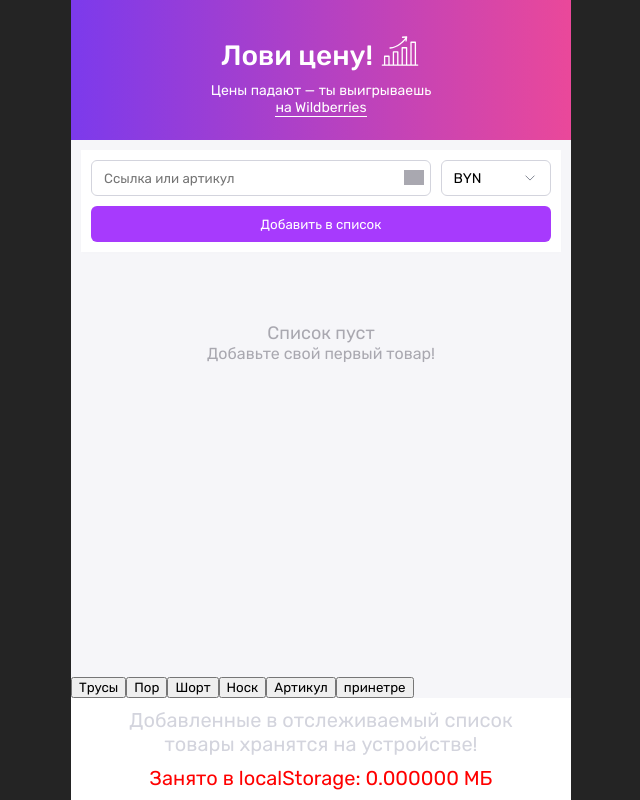
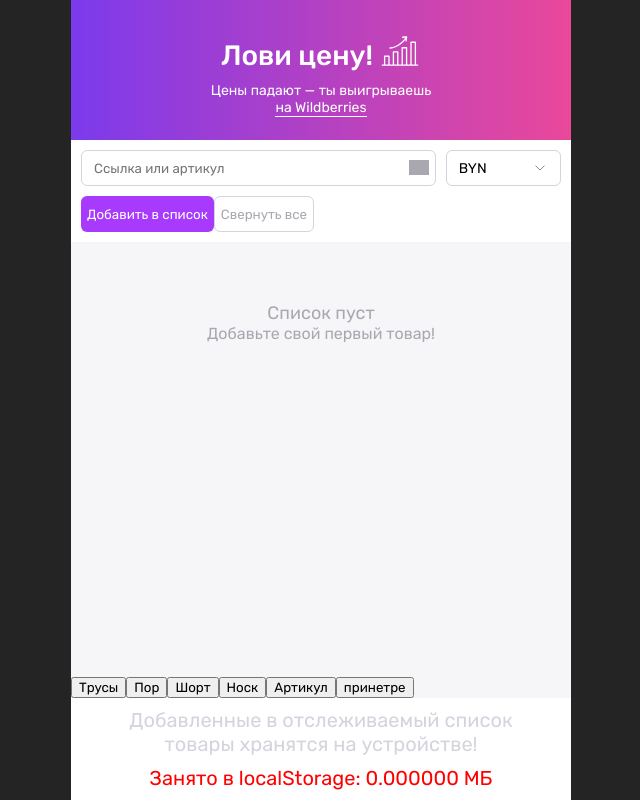
Before and after one commit to dbychinsky/price-checker, a React (Vite) app in the folder app/: page / in a window 1280 px wide. Shown: the whole page, without its empty margins (319-959 px from the left). Built offline with nearby package versions, Linux system fonts and the light colour scheme; grey boxes are pictures that could not be loaded.

Commit message:
FRONT: промежуточный

```diff
--- a/app/src/components/copyButton/CopyButton.scss
+++ b/app/src/components/copyButton/CopyButton.scss
@@ -1,4 +1,4 @@
-$background-image: 'src/assets/img/copy.svg';
+$background-image: '../../assets/img/copy.svg';
 
 .copy-button {
     background: none;
--- a/app/src/components/productForm/ProductForm.scss
+++ b/app/src/components/productForm/ProductForm.scss
@@ -1,15 +1,24 @@
 .product-form {
-    box-sizing: border-box;
-    display: flex;
-    flex-flow: column nowrap;
-    gap: 10px;
-    background-color: var(--color-white);
-    padding: 10px;
-    margin: 10px;
     position: sticky;
     top: 0;
     z-index: 1;
-    box-shadow: 0 1px 6px rgba(0, 0, 0, 0.01);
+
+    .form {
+        box-sizing: border-box;
+        display: flex;
+        flex-flow: column nowrap;
+        gap: 10px;
+        padding: 10px;
+        box-shadow: 0 1px 6px rgba(0, 0, 0, 0.01);
+
+        background-color: var(--color-white);
+    }
+
+    .show-all-item {
+        background-color: var(--color-grey-light);
+        padding: 10px 50px 10px;
+        text-align: right;
+    }
 
     .input-wrapper {
         position: relative;
--- a/app/src/components/productForm/ProductForm.tsx
+++ b/app/src/components/productForm/ProductForm.tsx
@@ -197,8 +197,8 @@
 
     return (
         <div className='product-form'>
-
-            <div className={`top`}>
+            <div className='form'>
+                <div className='top'>
 
                     <div className='input-wrapper'>
                         <Input value={globalStore.productUrl}
@@ -214,12 +214,20 @@
                         }
                         value={globalStore.currency.value}/>
                 </div>
-
+                <div className='bottom'>
                     <Button
                         text={'Добавить в список'}
                         onClick={addProductToList}
                         variant={'primary'}
                     />
+                    <Button
+                        text={'Свернуть все'}
+                        onClick={() => {
+                        }}
+                        variant={'secondary'}
+                    />
+                </div>
+            </div>
         </div>
     );
 
--- a/app/src/components/productListItem/ProductListItem.scss
+++ b/app/src/components/productListItem/ProductListItem.scss
@@ -46,7 +46,7 @@
         .icon {
             width: 23px;
             height: 20px;
-            background: $background-icon center right no-repeat;
+            background: $background-icon center center no-repeat;
             background-size: 30px;
             transition: transform .1s ease-in-out;
             transform: rotate(180deg);
```
Lines whose indentation alone changed are shown as unchanged.
